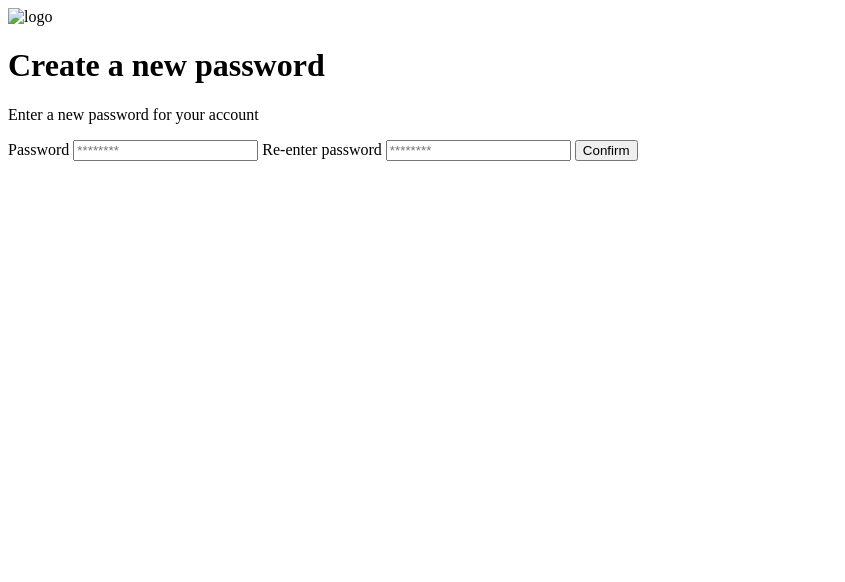
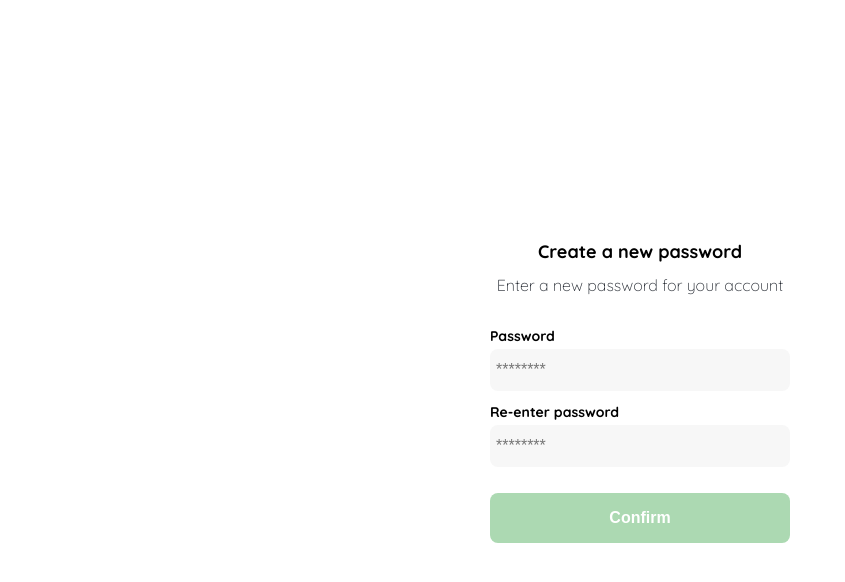
Before and after one commit to Angel-Znoker/yard-sale, a plain HTML site: page new-password.html in a window 1280 px wide. Shown: the whole page, without its empty margins (0-845 px from the left). Drawn offline with Linux system fonts and the light colour scheme.

Commit message:
disenio pantalla nueva contrasenia con estilos

```diff
--- a/new-password.html
+++ b/new-password.html
@@ -4,12 +4,103 @@
     <meta charset="UTF-8">
     <meta http-equiv="X-UA-Compatible" content="IE=edge">
     <meta name="viewport" content="width=device-width, initial-scale=1.0">
+    <link rel="preconnect" href="https://fonts.googleapis.com">
+    <link rel="preconnect" href="https://fonts.gstatic.com" crossorigin>
+    <link href="https://fonts.googleapis.com/css2?family=Quicksand:wght@300;500;700&display=swap" rel="stylesheet">
     <title>Document</title>
+    <style>
+      :root {
+        --very-light-pink: #c7c7c7;
+        --white: #fff;
+        --text-input-field: #f7f7f7;
+        --black: #000;
+        --hospital-green: #acd9b2;
+        --dark: #232830;
+        --sm: 14px;
+        --md: 16px;
+        --lg: 18px;
+      }
+
+      body {
+        font-family: 'Quicksand', sans-serif;
+      }
+      body {
+        margin: 0;
+      }
+      .login {
+        width: 100%;
+        height: 100vh;
+        display: grid;
+        place-items: center;
+      }
+      .form-container {
+        display: grid;
+        grid-template-rows: auto 1fr auto;
+        width: 300px;
+      }
+      .logo {
+        width: 150px;
+        margin-bottom: 48px;
+        justify-self: center;
+        display: none;
+      }
+      .title {
+        font-size: var(--lg);
+        margin-bottom: 12px;
+        text-align: center;
+      }
+      .subtitle {
+        color: var(--dark);
+        font-size: var(--md);
+        font-weight: 300;
+        margin-top: 0;
+        margin-bottom: 32px;
+        text-align: center;
+      }
+      .form {
+        display: flex;
+        flex-direction: column;
+      }
+      .label {
+        font-size: var(--sm);
+        font-weight: bold;
+        margin-bottom: 4px;
+      }
+      .input {
+        background-color: var(--text-input-field);
+        border: none;
+        border-radius: 8px;
+        height: 30px;
+        font-size: var(--md);
+        padding: 6px;
+        margin-bottom: 12px;
+      }
+      .primary-button {
+        background-color: var(--hospital-green);
+        border-radius: 8px;
+        border: none;
+        color: var(--white);
+        width: 100%;
+        cursor: pointer;
+        font-size: var(--md);
+        font-weight: bold;
+        height: 50px;
+      }
+      .login-button {
+        margin-top: 14px;
+        margin-bottom: 30px;
+      }
+      @media(max-width: 640px) {
+        .logo {
+          display: block;
+        }
+      }
+    </style>
   </head>
   <body>
     <div class="login">
       <div class="form-container">
-        <img src="" alt="logo" class="logo">
+        <img src="./logos/logo_yard_sale.svg" alt="logo" class="logo">
         <h1 class="title">Create a new password</h1>
         <p class="subtitle">
           Enter a new password for your account
```
